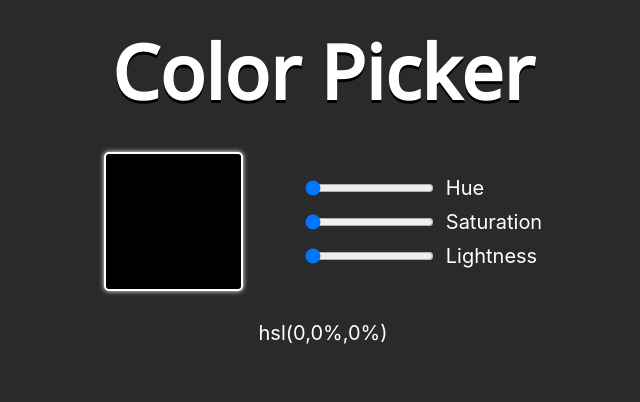
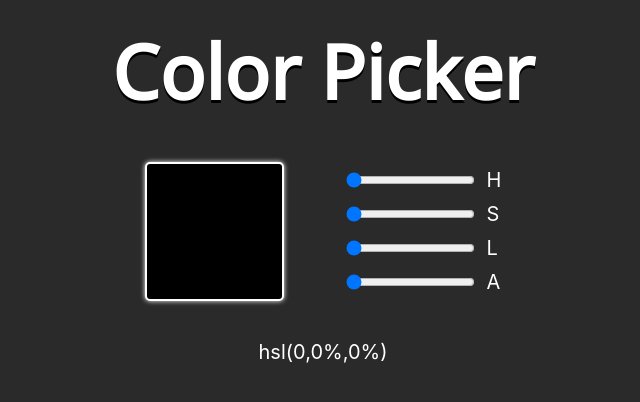
Before and after one commit to mmyenny/color-picker-2, a React (Create React App) app: page / in a window 1280 px wide. Shown: the top 402 px of the page, without its empty margins (317-957 px from the left). Built offline with nearby package versions, Linux system fonts and the light colour scheme.

Commit message:
Created input element for alpha and added in state

```diff
--- a/src/App.css
+++ b/src/App.css
@@ -12,11 +12,13 @@ h1 {
   font-family: 'Noto Sans', sans-serif;
   font-size: 50px;
   color: white;
+  margin: 20px;
 }
 
 div.container {
   display: flex;
   justify-content: center;
+  align-items: center;
 }
 
 div.box {
--- a/src/App.js
+++ b/src/App.js
@@ -8,7 +8,8 @@ class App extends Component {
     this.state = {
       hue: 0,
       saturation: 0,
-      lightness: 0
+      lightness: 0,
+      alpha: 0
     }
   }
 
@@ -57,7 +58,7 @@ class App extends Component {
                   min="0"
                   max="360"
                 />
-                <label>Hue</label>
+                <label>H</label>
               </li>
               <li>
                 <input
@@ -67,7 +68,7 @@ class App extends Component {
                   min="0"
                   max="100"
                 />
-                <label>Saturation</label>
+                <label>S</label>
               </li>
               <li>
                 <input
@@ -77,7 +78,17 @@ class App extends Component {
                   min="0"
                   max="100"
                 />
-                <label>Lightness</label>
+                <label>L</label>
+              </li>
+              <li>
+                <input
+                  type="range"
+                  value={this.state.alpha}
+                  onChange={this.updateAlpha}
+                  min="0"
+                  max="100"
+                />
+                <label>A</label>
               </li>
             </ul>
           </div>
```
